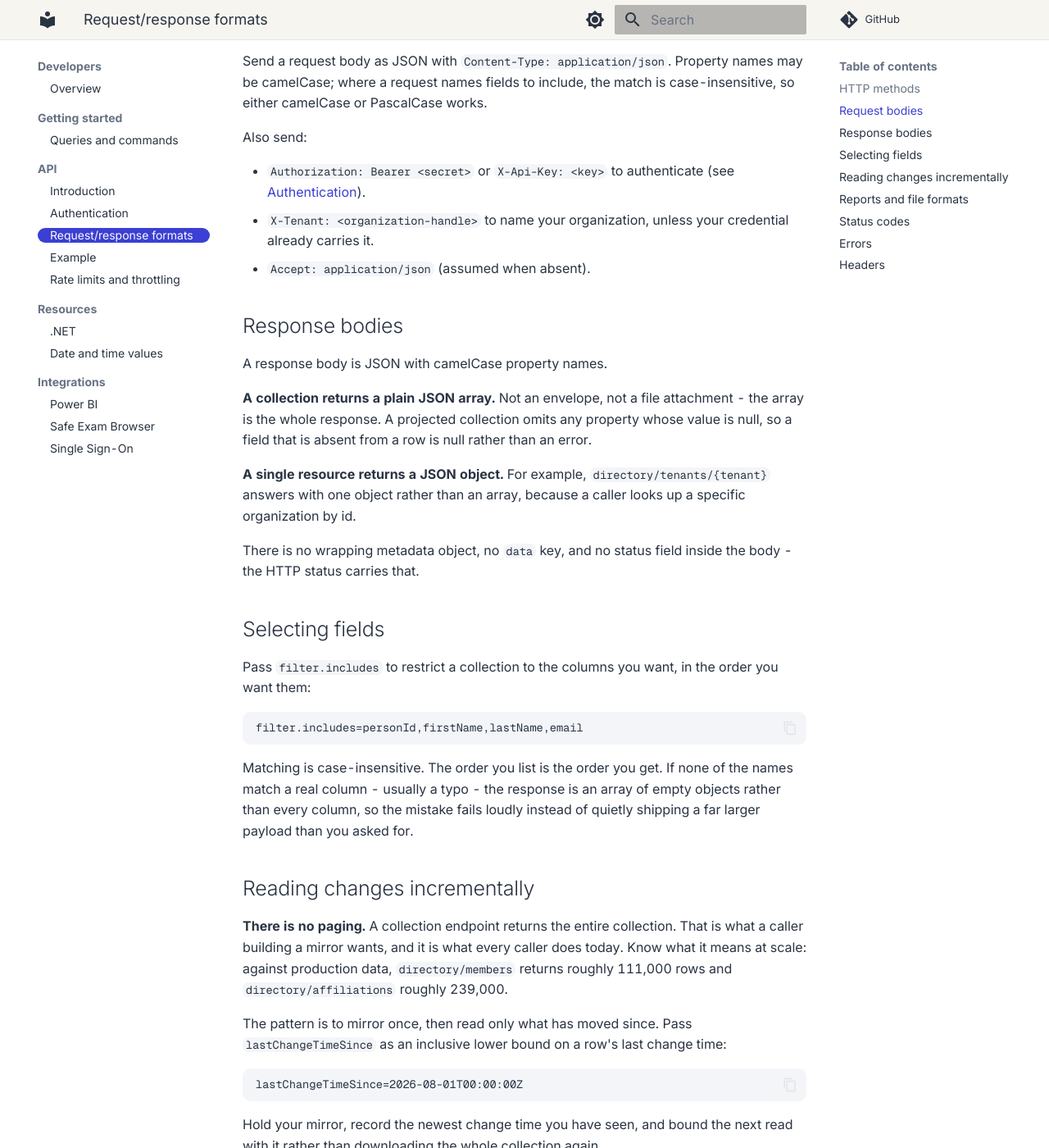
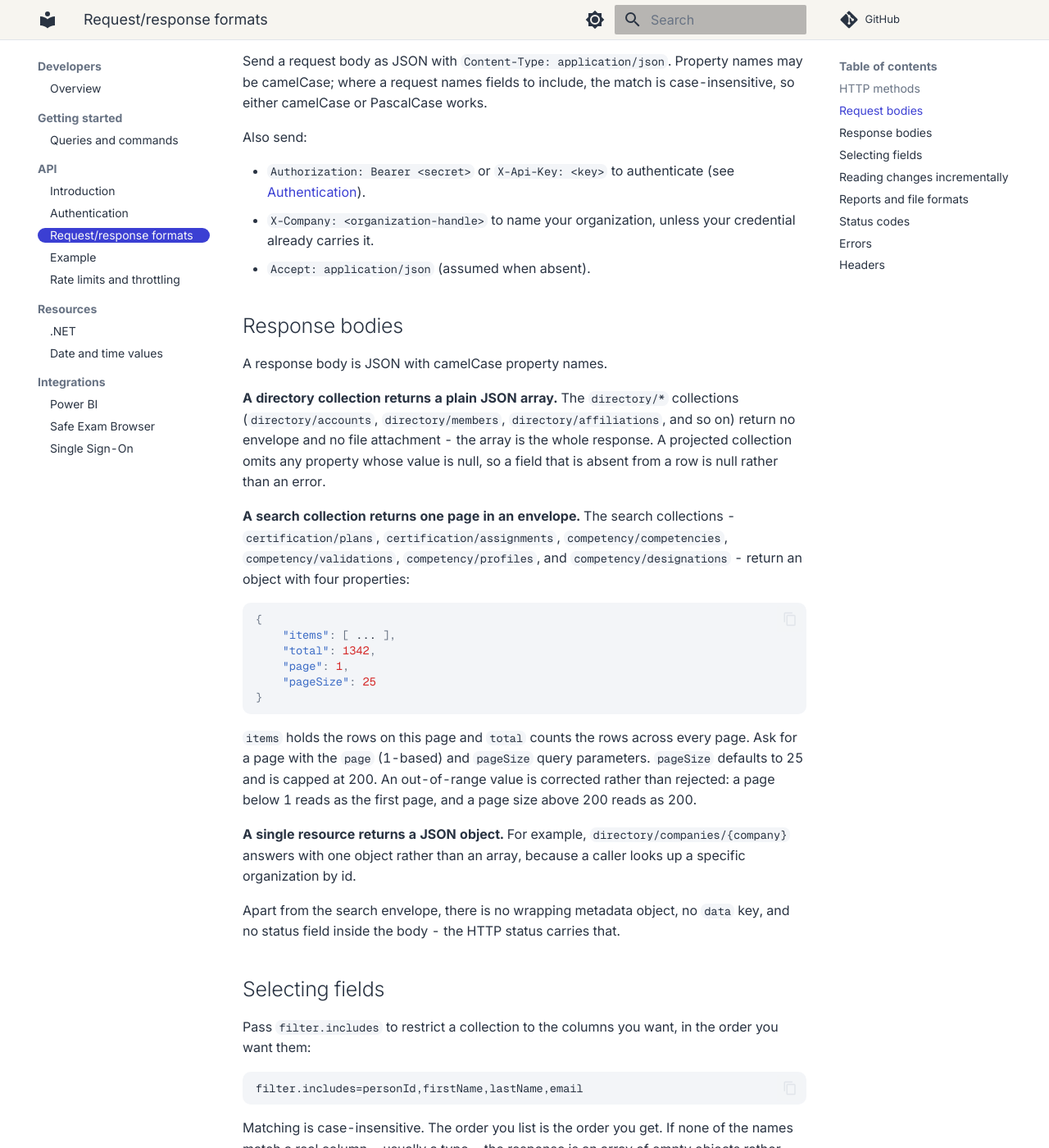
Before and after one commit to cmds-app/docs, an MkDocs documentation site: the page built from docs/developers/api/request-and-response-formats.md, in a window 1280 px wide and 1400 px high, scrolled down 905 px. Shown: the whole window at 82% size. Built offline with MkDocs 1.6.1 and Material for MkDocs 9.7.7, drawn with Linux system fonts in a browser that asks for light colours; comment, search, counter and statistics services are not loaded; some of the changed text lies outside the part shown.

Commit message:
docs(api): name the x-company header and document search paging

````diff
--- a/docs/developers/api/request-and-response-formats.md
+++ b/docs/developers/api/request-and-response-formats.md
@@ -22,18 +22,31 @@ Send a request body as JSON with `Content-Type: application/json`. Property name
 Also send:
 
 - `Authorization: Bearer <secret>` or `X-Api-Key: <key>` to authenticate (see [Authentication](authentication.md)).
-- `X-Tenant: <organization-handle>` to name your organization, unless your credential already carries it.
+- `X-Company: <organization-handle>` to name your organization, unless your credential already carries it.
 - `Accept: application/json` (assumed when absent).
 
 ## Response bodies
 
 A response body is JSON with camelCase property names.
 
-**A collection returns a plain JSON array.** Not an envelope, not a file attachment - the array is the whole response. A projected collection omits any property whose value is null, so a field that is absent from a row is null rather than an error.
+**A directory collection returns a plain JSON array.** The `directory/*` collections (`directory/accounts`, `directory/members`, `directory/affiliations`, and so on) return no envelope and no file attachment - the array is the whole response. A projected collection omits any property whose value is null, so a field that is absent from a row is null rather than an error.
 
-**A single resource returns a JSON object.** For example, `directory/tenants/{tenant}` answers with one object rather than an array, because a caller looks up a specific organization by id.
+**A search collection returns one page in an envelope.** The search collections - `certification/plans`, `certification/assignments`, `competency/competencies`, `competency/validations`, `competency/profiles`, and `competency/designations` - return an object with four properties:
 
-There is no wrapping metadata object, no `data` key, and no status field inside the body - the HTTP status carries that.
+```json
+{
+    "items": [ ... ],
+    "total": 1342,
+    "page": 1,
+    "pageSize": 25
+}
+```
+
+`items` holds the rows on this page and `total` counts the rows across every page. Ask for a page with the `page` (1-based) and `pageSize` query parameters. `pageSize` defaults to 25 and is capped at 200. An out-of-range value is corrected rather than rejected: a page below 1 reads as the first page, and a page size above 200 reads as 200.
+
+**A single resource returns a JSON object.** For example, `directory/companies/{company}` answers with one object rather than an array, because a caller looks up a specific organization by id.
+
+Apart from the search envelope, there is no wrapping metadata object, no `data` key, and no status field inside the body - the HTTP status carries that.
 
 ## Selecting fields
 
@@ -47,7 +60,7 @@ Matching is case-insensitive. The order you list is the order you get. If none o
 
 ## Reading changes incrementally
 
-**There is no paging.** A collection endpoint returns the entire collection. That is what a caller building a mirror wants, and it is what every caller does today. Know what it means at scale: against production data, `directory/members` returns roughly 111,000 rows and `directory/affiliations` roughly 239,000.
+**Directory collections are not paged.** A `directory/*` endpoint returns the entire collection. That is what a caller building a mirror wants. Know what it means at scale: against production data, `directory/members` returns roughly 111,000 rows and `directory/affiliations` roughly 239,000.
 
 The pattern is to mirror once, then read only what has moved since. Pass `lastChangeTimeSince` as an inclusive lower bound on a row's last change time:
 
@@ -76,9 +89,9 @@ The CSV leads with a UTF-8 byte order mark so a spreadsheet reads accented names
 | :--- | :--- |
 | `200 OK` | The request succeeded and the body carries the result |
 | `204 No Content` | The request succeeded and there is no body (for example, a `DELETE`) |
-| `400 Bad Request` | The request is malformed, unbounded, or names an unknown tenant or report format |
-| `401 Unauthorized` | No valid credential, or no `X-Tenant` header where one is required |
-| `403 Forbidden` | Authenticated, but not entitled - not a member of the tenant, not an operator, or lacking report access |
+| `400 Bad Request` | The request is malformed, unbounded, or names an unknown organization or report format |
+| `401 Unauthorized` | No valid credential, or no `X-Company` header where one is required |
+| `403 Forbidden` | Authenticated, but not entitled - not a member of the organization, not an operator, or lacking report access |
 | `404 Not Found` | The resource does not exist, or you may not see it (a single-resource read you are not entitled to answers `404`, not `403`, so its existence is not revealed) |
 | `409 Conflict` | The request collides with current state - for example, preparing a dispatch while one is already waiting |
 | `501 Not Implemented` | A named but unbuilt capability, such as a report format without a renderer |
@@ -91,10 +104,10 @@ Error responses follow [RFC 7807](https://datatracker.ietf.org/doc/html/rfc7807)
 ```json
 {
     "type": "https://httpstatuses.io/400",
-    "title": "Unknown tenant.",
+    "title": "Unknown company.",
     "status": 400,
-    "detail": "'acme' is not a registered tenant.",
-    "code": "unknown-tenant"
+    "detail": "'acme' is not a registered company.",
+    "code": "unknown-company"
 }
 ```
 
@@ -105,7 +118,7 @@ Error responses follow [RFC 7807](https://datatracker.ietf.org/doc/html/rfc7807)
 | `status` | The HTTP status code, repeated in the body |
 | `detail` | A human-readable explanation specific to this occurrence |
 | `instance` | A URI for this specific occurrence, when present |
-| `code` | A stable, machine-readable discriminator on the errors that carry one (for example `unknown-tenant`, `no-tenant-access`) |
+| `code` | A stable, machine-readable discriminator on the errors that carry one (for example `unknown-company`, `no-company-access`) |
 
 Match on `status` and `code` rather than on the text of `title` or `detail`, which may be reworded.
 
@@ -115,6 +128,6 @@ Match on `status` and `code` rather than on the text of `title` or `detail`, whi
 | :--- | :--- | :--- |
 | `Authorization` | Request | Bearer credential (`Bearer vsk_...`) |
 | `X-Api-Key` | Request | Shared service key, or a personal secret |
-| `X-Tenant` | Request | The organization handle, unless the credential carries it |
+| `X-Company` | Request | The organization handle, unless the credential carries it |
 | `Content-Type` | Request, response | `application/json` for JSON bodies; `text/csv` for a CSV report |
 | `Accept` | Request | `application/json`, assumed when absent |
````
Also changed, not shown: docs/developers/api/authentication.md (+9 -10 lines), docs/developers/api/example.md (+1 -1 lines), docs/developers/api/introduction.md (+4 -4 lines), docs/developers/index.md (+1 -1 lines).
